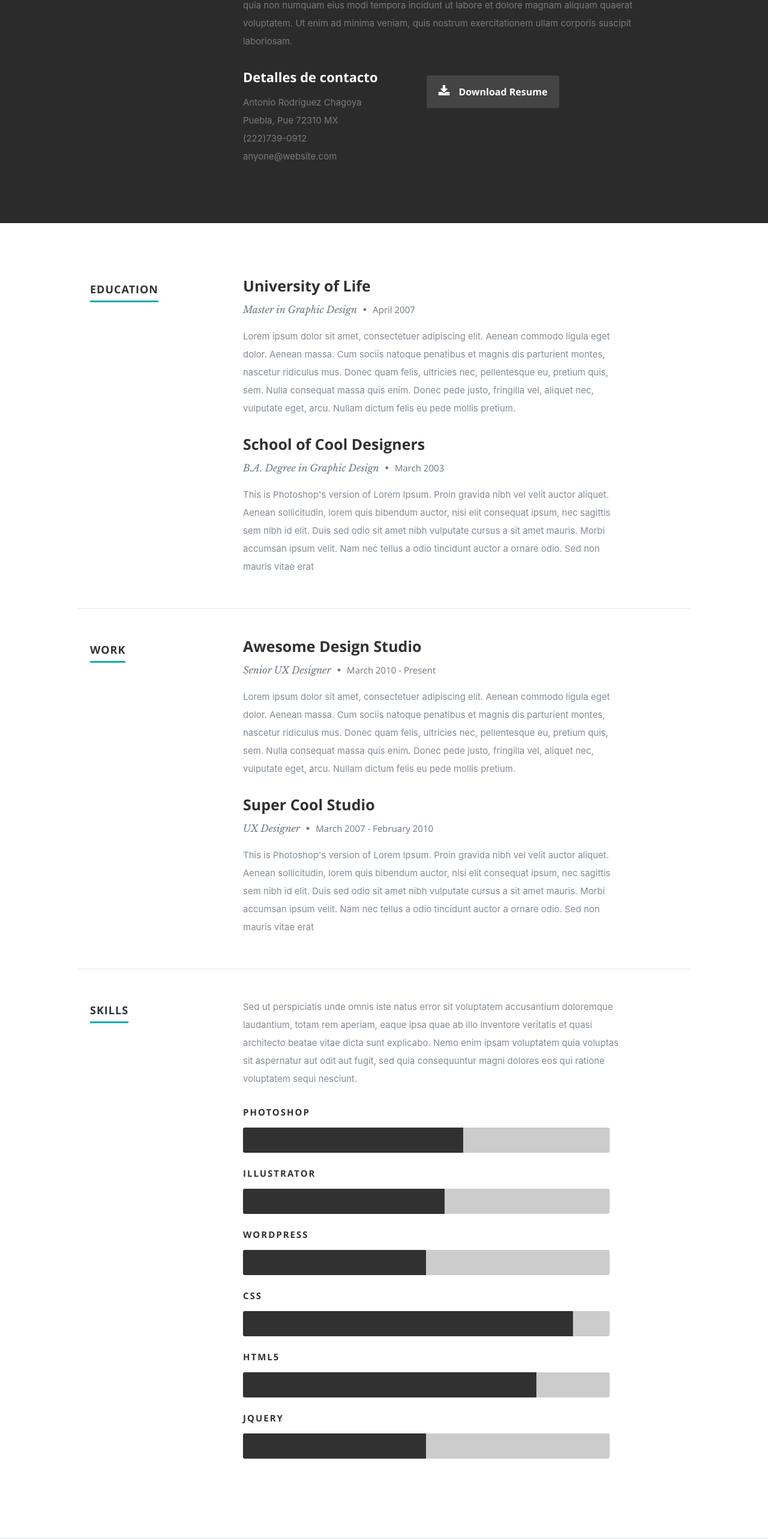
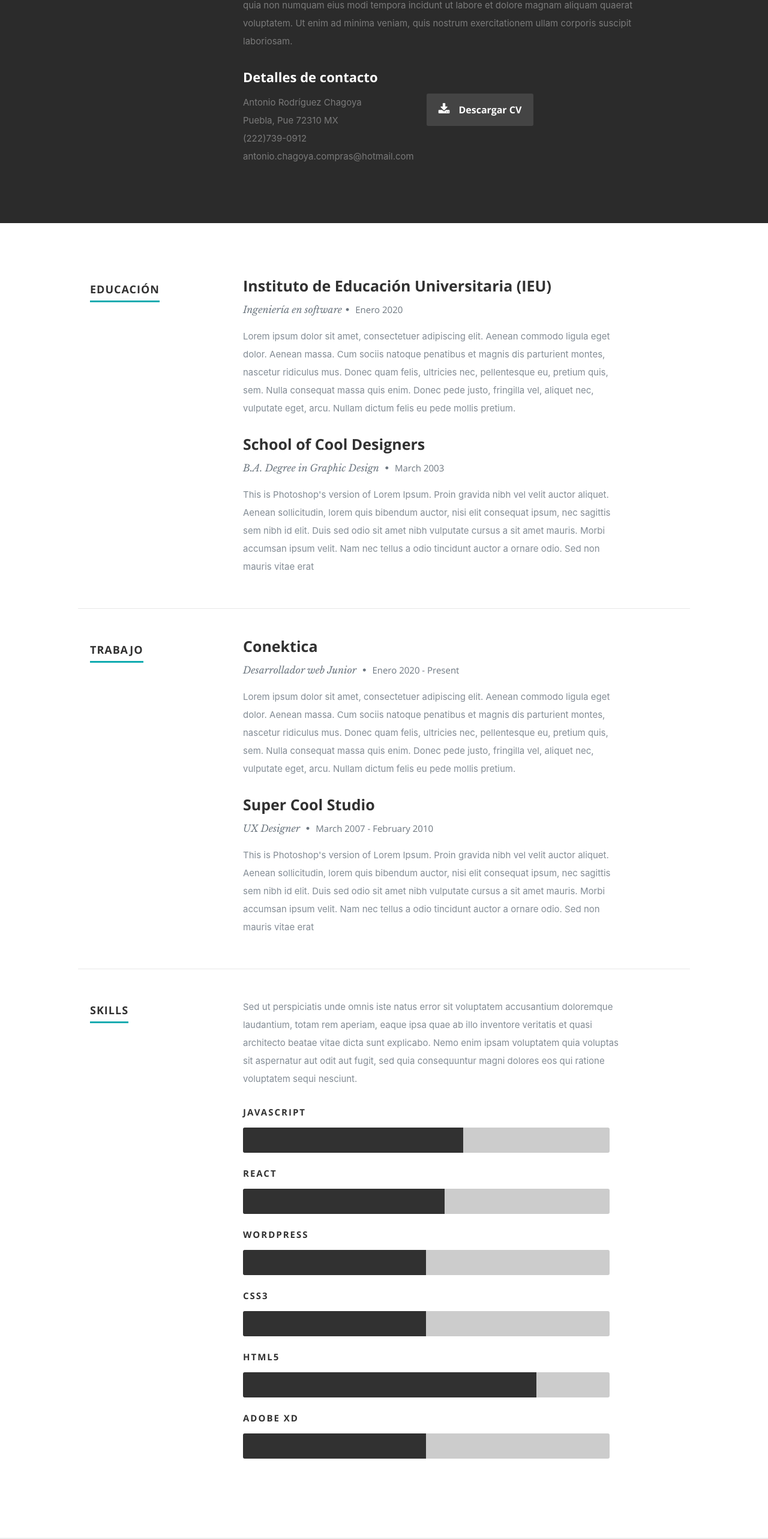
Before and after one commit to AntonioChagoya/portafolio, a React (Create React App) app: page / in a window 1280 px wide. Shown: the part 1094-3660 px from the top of the page at 60% size. Built offline with nearby package versions, Linux system fonts and the light colour scheme.

Commit message:
explorando cambios

```diff
--- a/public/css/layout.css
+++ b/public/css/layout.css
@@ -342,7 +342,7 @@ ul#nav li.current a { color: #F06000; }
   	-webkit-animation: wordpress 2s ease;
 }
 .css {
-  	width: 90%;
+  	width: 50%;
   	-moz-animation: css 2s ease;
   	-webkit-animation: css 2s ease;
 }
@@ -371,7 +371,7 @@ ul#nav li.current a { color: #F06000; }
 }
 @-moz-keyframes css {
   0%   { width: 0px;  }
-  100% { width: 90%;  }
+  100% { width: 50%;  }
 }
 @-moz-keyframes html5 {
   0%   { width: 0px;  }
@@ -396,7 +396,7 @@ ul#nav li.current a { color: #F06000; }
 }
 @-webkit-keyframes css {
   0%   { width: 0px;  }
-  100% { width: 90%;  }
+  100% { width: 50%;  }
 }
 @-webkit-keyframes html5 {
   0%   { width: 0px;  }
--- a/src/components/about/about.js
+++ b/src/components/about/about.js
@@ -35,14 +35,15 @@ export default class header extends Component {
             <br />
             <span>(222)739-0912</span>
             <br />
-            <span>anyone@website.com</span>
+            <span>antonio.chagoya.compras@hotmail.com</span>
           </p>
         </div>
+        <br></br>
         <div className="columns download">
           <p>
             <a href="#" className="button">
               <i className="fa fa-download" />
-              Download Resume
+              Descargar CV
             </a>
           </p>
         </div>
--- a/src/components/portfolio/portfolio.js
+++ b/src/components/portfolio/portfolio.js
@@ -5,7 +5,7 @@ export default class header extends Component {
         <section id="portfolio">
   <div className="row">
     <div className="twelve columns collapsed">
-      <h1>Check Out Some of My Works.</h1>
+      <h1>Puedes ver algo de mi trabajo</h1>
       {/* portfolio-wrapper */}
       <div id="portfolio-wrapper" className="bgrid-quarters s-bgrid-thirds cf">
         <div className="columns portfolio-item">
--- a/src/components/resume/resume.js
+++ b/src/components/resume/resume.js
@@ -8,16 +8,16 @@ export default class header extends Component {
             <div className="row education">
               <div className="three columns header-col">
                 <h1>
-                  <span>Education</span>
+                  <span>Educación</span>
                 </h1>
               </div>
               <div className="nine columns main-col">
                 <div className="row item">
                   <div className="twelve columns">
-                    <h3>University of Life</h3>
+                    <h3>Instituto de Educación Universitaria (IEU)</h3>
                     <p className="info">
-                      Master in Graphic Design <span>•</span>{" "}
-                      <em className="date">April 2007</em>
+                      Ingeniería en software<span>•</span>{" "}
+                      <em className="date">Enero 2020</em>
                     </p>
                     <p>
                       Lorem ipsum dolor sit amet, consectetuer adipiscing elit. Aenean
@@ -58,16 +58,16 @@ export default class header extends Component {
             <div className="row work">
               <div className="three columns header-col">
                 <h1>
-                  <span>Work</span>
+                  <span>Trabajo</span>
                 </h1>
               </div>
               <div className="nine columns main-col">
                 <div className="row item">
                   <div className="twelve columns">
-                    <h3>Awesome Design Studio</h3>
+                    <h3>Conektica</h3>
                     <p className="info">
-                      Senior UX Designer <span>•</span>{" "}
-                      <em className="date">March 2010 - Present</em>
+                      Desarrollador web Junior <span>•</span>{" "}
+                      <em className="date">Enero 2020 - Present</em>
                     </p>
                     <p>
                       Lorem ipsum dolor sit amet, consectetuer adipiscing elit. Aenean
@@ -124,11 +124,11 @@ export default class header extends Component {
                   <ul className="skills">
                     <li>
                       <span className="bar-expand photoshop" />
-                      <em>Photoshop</em>
+                      <em>Javascript</em>
                     </li>
                     <li>
                       <span className="bar-expand illustrator" />
-                      <em>Illustrator</em>
+                      <em>React</em>
                     </li>
                     <li>
                       <span className="bar-expand wordpress" />
@@ -136,7 +136,7 @@ export default class header extends Component {
                     </li>
                     <li>
                       <span className="bar-expand css" />
-                      <em>CSS</em>
+                      <em>CSS3</em>
                     </li>
                     <li>
                       <span className="bar-expand html5" />
@@ -144,7 +144,7 @@ export default class header extends Component {
                     </li>
                     <li>
                       <span className="bar-expand jquery" />
-                      <em>jQuery</em>
+                      <em>Adobe XD</em>
                     </li>
                   </ul>
                 </div>
```
